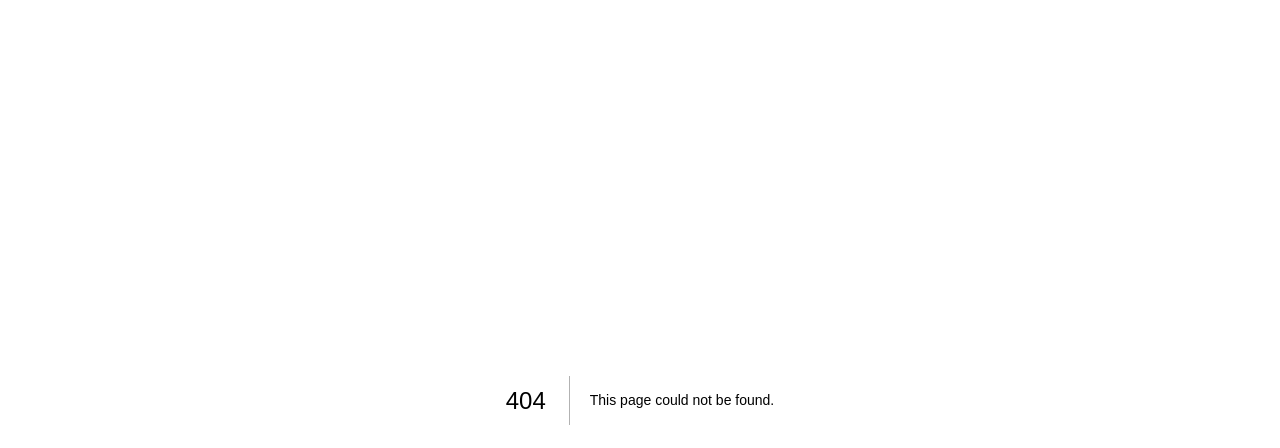
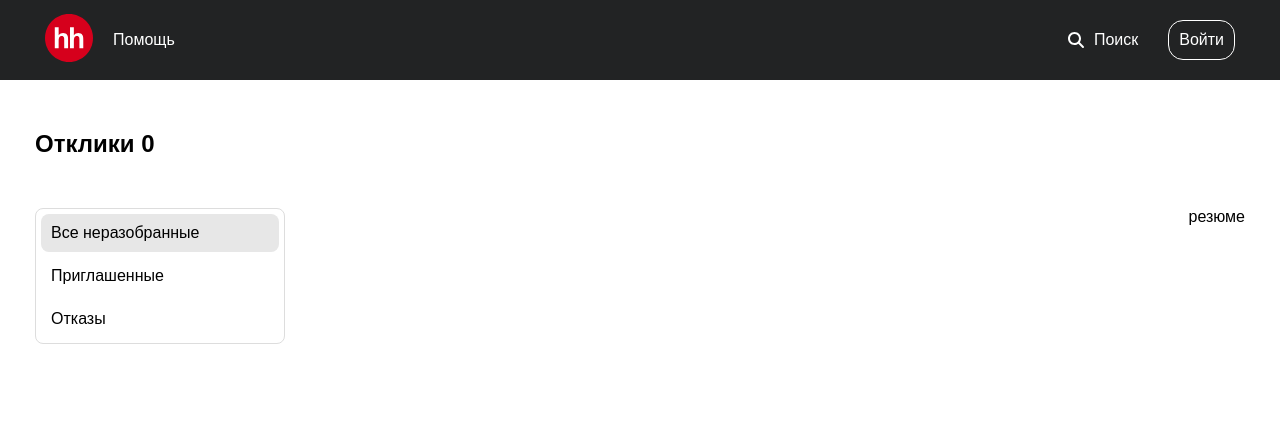
Before and after one commit to T1sev4/React_head_hunter, a Next.js app: page /vacancy/1/applies in a window 1280 px wide. Before the commit this address had no page. Shown: the top 448 px of the page. Built offline with nearby package versions, Linux system fonts and the light colour scheme; no server answers.

Commit message:
lesson 15 part 2, applies page

```diff
--- a/src/app/globals.css
+++ b/src/app/globals.css
@@ -16,3 +16,4 @@
 @import url('style/page/auth.css');
 @import url('style/components/spec.css');
 @import url('style/components/table.css');
+@import url('style/page/applies.css');
--- /dev/null
+++ b/src/app/style/page/applies.css
@@ -0,0 +1,22 @@
+.list{
+  border: 1px solid #ddd;
+  border-radius: 8px;
+  padding: 5px;
+  width: 250px;
+}
+.list-item{
+  padding: 10px;
+  border-radius: 8px;
+  cursor: pointer;
+  margin-bottom: 5px;
+}
+.list-item.active{
+  background-color: #e7e7e7;
+}
+.list-item:hover{
+  background-color: #e7e7e7;
+  transition: .4s;
+}
+.list-item:last-child{
+  margin-bottom: 0;
+}
--- /dev/null
+++ b/src/app/vacancy/[id]/applies/page.js
@@ -0,0 +1,43 @@
+'use client'
+import Header from '@/components/header'
+import Link from 'next/link'
+import MyVacancies from '@/components/myvacancies'
+import { useDispatch, useSelector } from 'react-redux'
+import { getMyVacancies } from '@/app/store/slices/vacancySlice'
+import { useEffect, useState } from 'react'
+import { useParams } from 'next/navigation'
+import { getVacancyApplies } from '@/app/store/slices/applySlice'
+
+export default function VacancyApplies() {
+  const dispatch = useDispatch()
+  const {id} = useParams();
+  const applies = useSelector(state => state.apply.applies)
+
+  const [status, setStatus] = useState("NEW")
+
+  useEffect(() => {
+    dispatch(getVacancyApplies(id))
+  }, [])
+
+
+
+  return (
+    <main className=''>
+      <Header />
+      <div className='container'>
+        <div className='flex flex-ai-c flex-jc-sb ptb7'>
+          <h1>Отклики {applies.length}</h1>
+        </div>
+        <div className='flex flex-jc-sb'>
+          <div className='list'>
+            <div className={`list-item ${status === 'NEW' ? 'active' : '' }`} onClick={() => setStatus("NEW")}>Все неразобранные</div>
+            <div className={`list-item ${status === 'INVITATION' ? 'active' : '' }`} onClick={() => setStatus("INVITATION")}>Приглашенные</div>
+            <div className={`list-item ${status === 'DECLINED' ? 'active' : '' }`} onClick={() => setStatus("DECLINED")}>Отказы</div>
+          </div>
+          <div>резюме</div>
+        </div>
+
+      </div>
+    </main>
+  )
+}
--- a/src/app/vacancy/[id]/page.js
+++ b/src/app/vacancy/[id]/page.js
@@ -60,7 +60,7 @@ export default function VacancyPage() {
           <Link href={`/edit-vacancy/${vacancy.id}`} className='button button_secondary_bordered'>Редактировать</Link>
         </div>}
         <div className='card mt-8'>
-          <Link href="/vacancy/2/applies" className='link' >{applies.length} соискателей</Link>
+          <Link href={`/vacancy/${id}/applies`} className='link' >{applies.length} соискателей</Link>
           <h1>{vacancy.name}</h1>
           <p>{vacancy.salary_from &&  `от ${vacancy.salary_from}`}{vacancy.salary_to &&  `до ${vacancy.salary_to}`} {vacancy.salary_type}</p>
           {vacancy.experience && <p>требуемый опыт работы: {vacancy.experience.duration}</p>}
```
